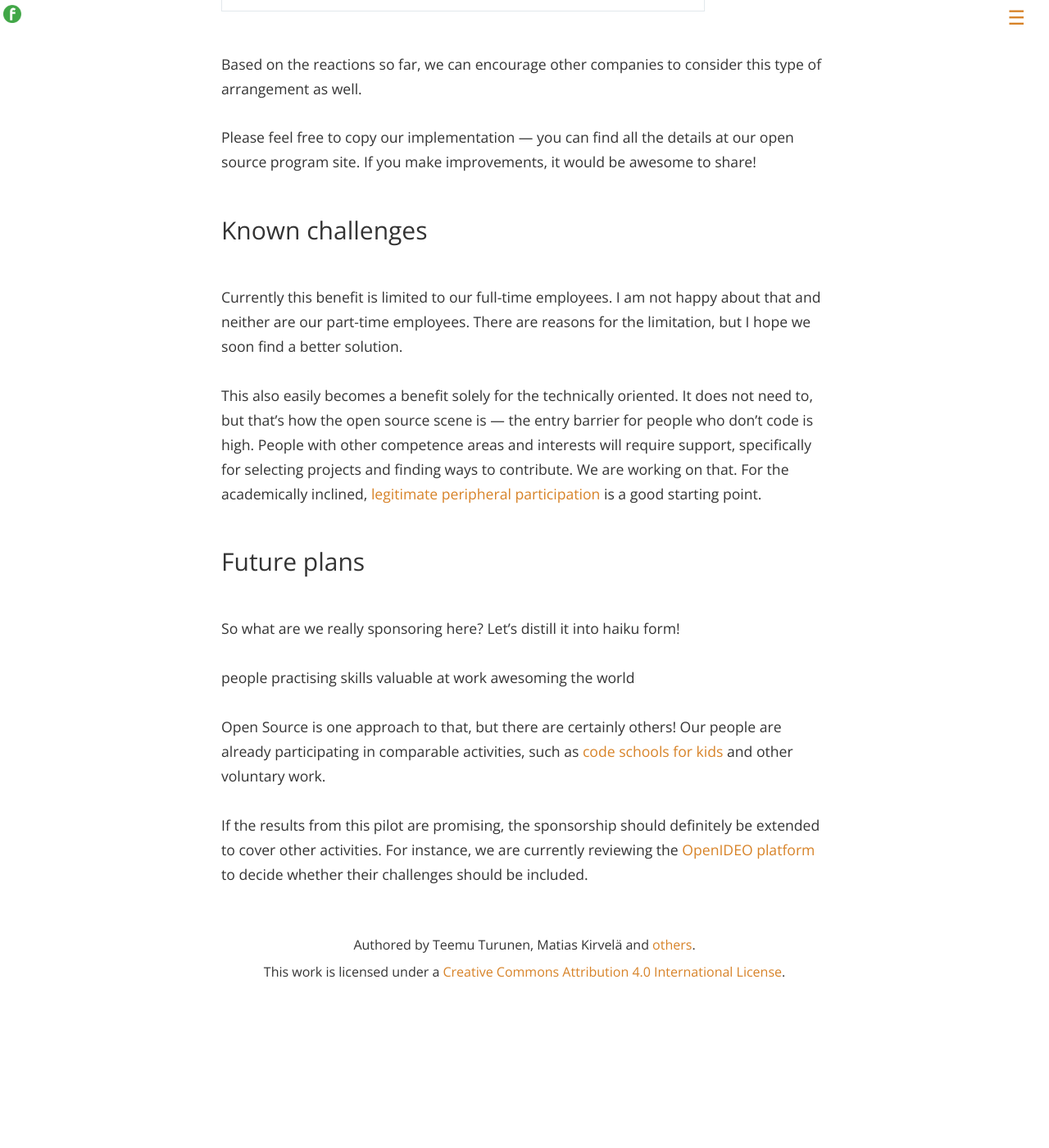
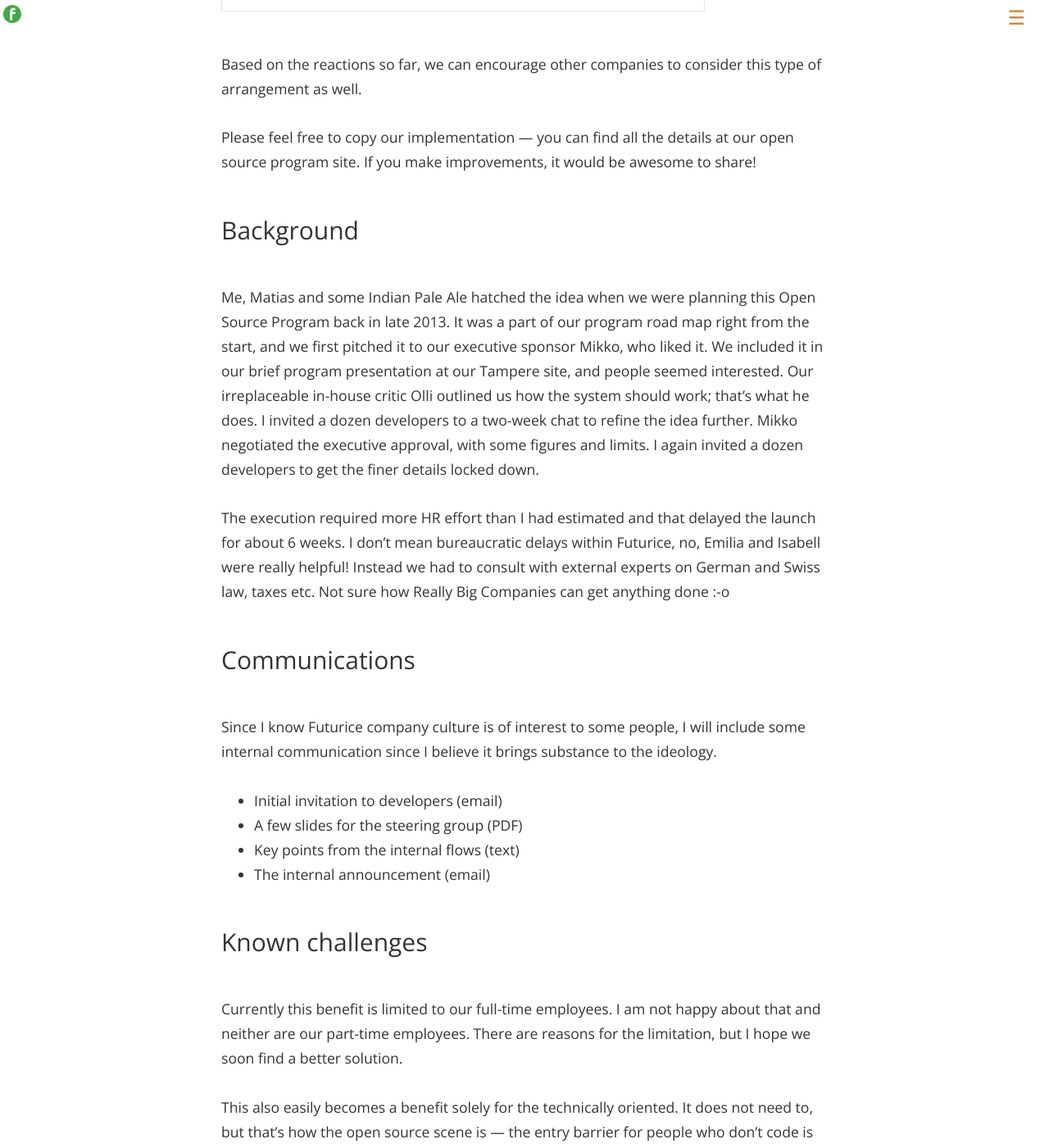
Before and after one commit to futurice/spiceprogram, a Jekyll site: the page built from oss-sponsorship/index.html, in a window 1280 px wide and 1400 px high, scrolled down 5442 px. Shown: the whole window at 82% size. Built offline with Jekyll 4.4.1, drawn with Linux system fonts in a browser that asks for light colours; nearby versions of some CDN libraries; before the commit the page ends 6679 px from its top, so only the background shows below that.

Commit message:
Content changes, deleting quote

```diff
--- a/_includes/oss-sponsorship.md
+++ b/_includes/oss-sponsorship.md
@@ -97,6 +97,23 @@
 
 Please feel free to copy our implementation — you can find all the details at our open source program site. If you make improvements, it would be awesome to share!
 
+Background
+----------
+
+Me, Matias and some Indian Pale Ale hatched the idea when we were planning this Open Source Program back in late 2013. It was a part of our program road map right from the start, and we first pitched it to our executive sponsor Mikko, who liked it. We included it in our brief program presentation at our Tampere site, and people seemed interested. Our irreplaceable in-house critic Olli outlined us how the system should work; that's what he does. I invited a dozen developers to a two-week chat to refine the idea further. Mikko negotiated the executive approval, with some figures and limits. I again invited a dozen developers to get the finer details locked down.
+
+The execution required more HR effort than I had estimated and that delayed the launch for about 6 weeks. I don't mean bureaucratic delays within Futurice, no, Emilia and Isabell were really helpful! Instead we had to consult with external experts on German and Swiss law, taxes etc. Not sure how Really Big Companies can get anything done :-o
+
+Communications
+--------------
+
+Since I know Futurice company culture is of interest to some people, I will include some internal communication since I believe it brings substance to the ideology.
+
+* Initial invitation to developers (email)
+* A few slides for the steering group (PDF)
+* Key points from the internal flows (text)
+* The internal announcement (email)
+
 Known challenges
 ----------------
 
```
